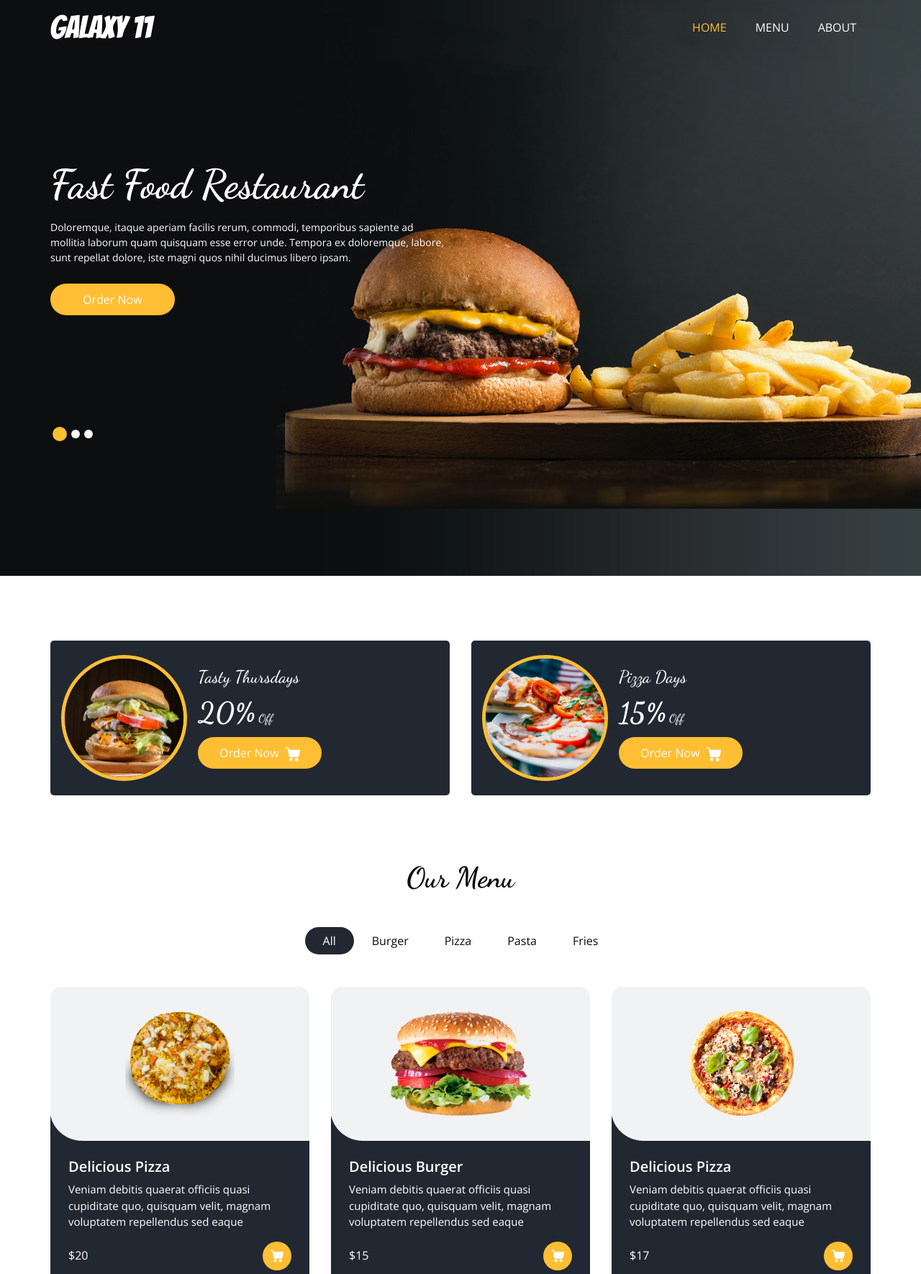
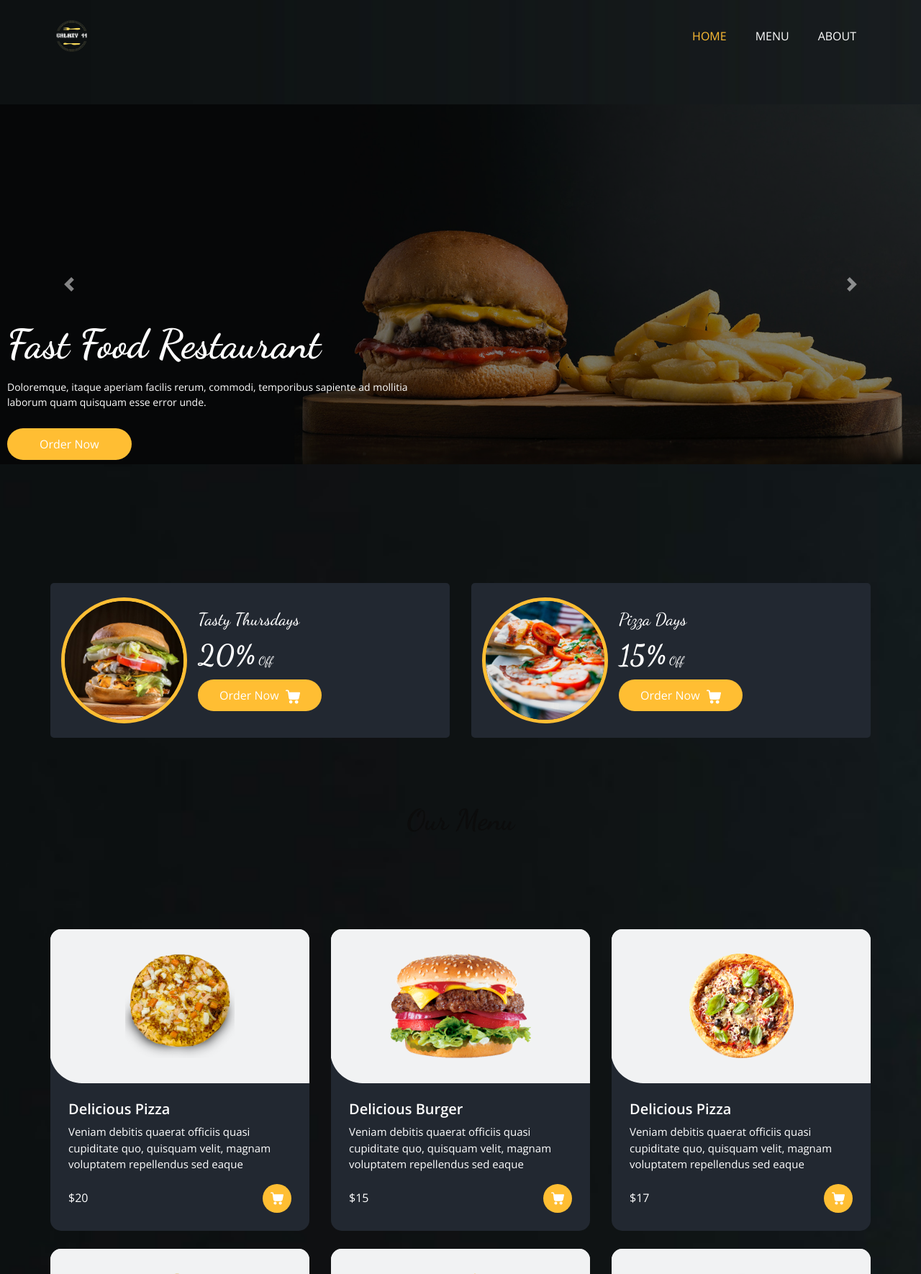
Before and after one commit to AnshuSarkarANX/Galaxy-11-webaxd, a web app: file index.html in a window 1280 px wide. Shown: the top 1770 px of the page at 72% size. Run offline with its HTML, style and script files only (its server is not run), Linux system fonts and the light colour scheme; some libraries are stand-ins or nearby versions.

Commit message:
image slider & logo updated

```diff
--- a/css/style.css
+++ b/css/style.css
@@ -312,6 +312,46 @@
 
 /*end header section*/
 /* slider section */
+.carousel-item img {
+  height: 500px; /* Adjust this value to your desired height */
+  width: 100vw;
+  object-fit: cover; /* This ensures the image covers the area without distortion */
+}
+
+.carousel-container {
+  position: relative;
+}
+
+.overlay {
+  position: absolute;
+  bottom: 0;
+  left: 0;
+  background: rgba(0, 0, 0, 0.5);
+  color: white;
+  padding: 10px;
+  width: 100%;
+  height: 100%;
+}
+
+
+.overlay .detail-box {
+  position: absolute;
+  top: 290px;
+  bottom: 0;
+  left: 0;
+  /* background: rgba(0, 0, 0, 0.5); */
+  color: white;
+  padding: 10px;
+  max-width: 600px;
+}
+
+.overlay .btn1 {
+  background-color: #ff6347;
+  color: white;
+  padding: 10px 20px;
+  text-decoration: none;
+  display: inline-block;
+}
 .slider_section {
   -webkit-box-flex: 1;
       -ms-flex: 1;
@@ -532,8 +572,8 @@
 }
 
 .logoImage{
-  height: 5vmin;
-  max-height: 35px;
+  height: 6vmin;
+  max-height: 100%;
 }
 .food_section .box .img-box img {
   max-width: 100%;
--- a/index.html
+++ b/index.html
@@ -46,7 +46,8 @@
       <div class="container">
         <nav class="navbar navbar-expand-lg custom_nav-container ">
           <a class="navbar-brand" href="index.html">
-            <img class="logoImage" src="./images/Galaxy-11.svg"/>
+            <img class="logoImage" src="./images/logo-removebg-preview.png" style="height: 60px; width: auto;" />
+
 
           </a>
 
@@ -74,91 +75,41 @@
     </header>
     <!-- end header section -->
     <!-- slider section -->
-    <section class="slider_section ">
+<section class="slider_section">
+  <div class="carousel-container">
     <div id="customCarousel1" class="carousel slide" data-ride="carousel">
       <div class="carousel-inner">
         <div class="carousel-item active">
-            <div class="container ">
-              <div class="row">
-                <div class="col-md-7 col-lg-6 ">
+          <img src="/images/hero-bg.jpg" alt="Image 1">
+        </div>
+        <div class="carousel-item">
+          <img src="images/image 2.jpg" alt="Image 2">
+        </div>
+        <div class="carousel-item">
+          <img src="images/image 3.jpg" alt="Image 3">
+        </div>
+      </div>
+      <a class="carousel-control-prev" href="#customCarousel1" role="button" data-slide="prev">
+        <span class="carousel-control-prev-icon" aria-hidden="true"></span>
+        <span class="sr-only">Previous</span>
+      </a>
+      <a class="carousel-control-next" href="#customCarousel1" role="button" data-slide="next">
+        <span class="carousel-control-next-icon" aria-hidden="true"></span>
+        <span class="sr-only">Next</span>
+      </a>
+    </div>
+    <div class="overlay">
       <div class="detail-box">
-                    <h1>
-                      Fast Food Restaurant
-                    </h1>
-                    <p>
-                      Doloremque, itaque aperiam facilis rerum, commodi, temporibus sapiente ad mollitia laborum quam
-                      quisquam esse error unde. Tempora ex doloremque, labore, sunt repellat dolore, iste magni quos
-                      nihil ducimus libero ipsam.
-                    </p>
+        <h1>Fast Food Restaurant</h1>
+        <p>Doloremque, itaque aperiam facilis rerum, commodi, temporibus sapiente ad mollitia laborum quam quisquam esse error unde.</p>
         <div class="btn-box">
-                      <a href="" class="btn1">
-                        Order Now
-                      </a>
+          <a href="" class="btn1">Order Now</a>
         </div>
       </div>
     </div>
   </div>
-            </div>
-          </div>
-          <div class="carousel-item ">
-            <div class="container ">
-              <div class="row">
-                <div class="col-md-7 col-lg-6 ">
-                  <div class="detail-box">
-                    <h1>
-                      Fast Food Restaurant
-                    </h1>
-                    <p>
-                      Doloremque, itaque aperiam facilis rerum, commodi, temporibus sapiente ad mollitia laborum quam
-                      quisquam esse error unde. Tempora ex doloremque, labore, sunt repellat dolore, iste magni quos
-                      nihil ducimus libero ipsam.
-                    </p>
-                    <div class="btn-box">
-                      <a href="" class="btn1">
-                        Order Now
-                      </a>
-                    </div>
-                  </div>
-                </div>
-              </div>
-            </div>
-          </div>
-          <div class="carousel-item">
-            <div class="container ">
-              <div class="row">
-                <div class="col-md-7 col-lg-6 ">
-                  <div class="detail-box">
-                    <h1>
-                      Fast Food Restaurant
-                    </h1>
-                    <p>
-                      Doloremque, itaque aperiam facilis rerum, commodi, temporibus sapiente ad mollitia laborum quam
-                      quisquam esse error unde. Tempora ex doloremque, labore, sunt repellat dolore, iste magni quos
-                      nihil ducimus libero ipsam.
-                    </p>
-                    <div class="btn-box">
-                      <a href="" class="btn1">
-                        Order Now
-                      </a>
-                    </div>
-                  </div>
-                </div>
-              </div>
-            </div>
-          </div>
-        </div>
-        <div class="container">
-          <ol class="carousel-indicators">
-            <li data-target="#customCarousel1" data-slide-to="0" class="active"></li>
-            <li data-target="#customCarousel1" data-slide-to="1"></li>
-            <li data-target="#customCarousel1" data-slide-to="2"></li>
-          </ol>
-        </div>
-      </div>
-
 </section>
 <!-- end slider section -->
-  </div>
 
   <!-- offer section -->
 
```
Also changed, not shown: images/image 2.jpg (added), images/image 3.jpg (added), images/logo-removebg-preview.png (added), images/logo.jpeg (added), images/logo.svg (added). Lines whose indentation alone changed are shown as unchanged.
